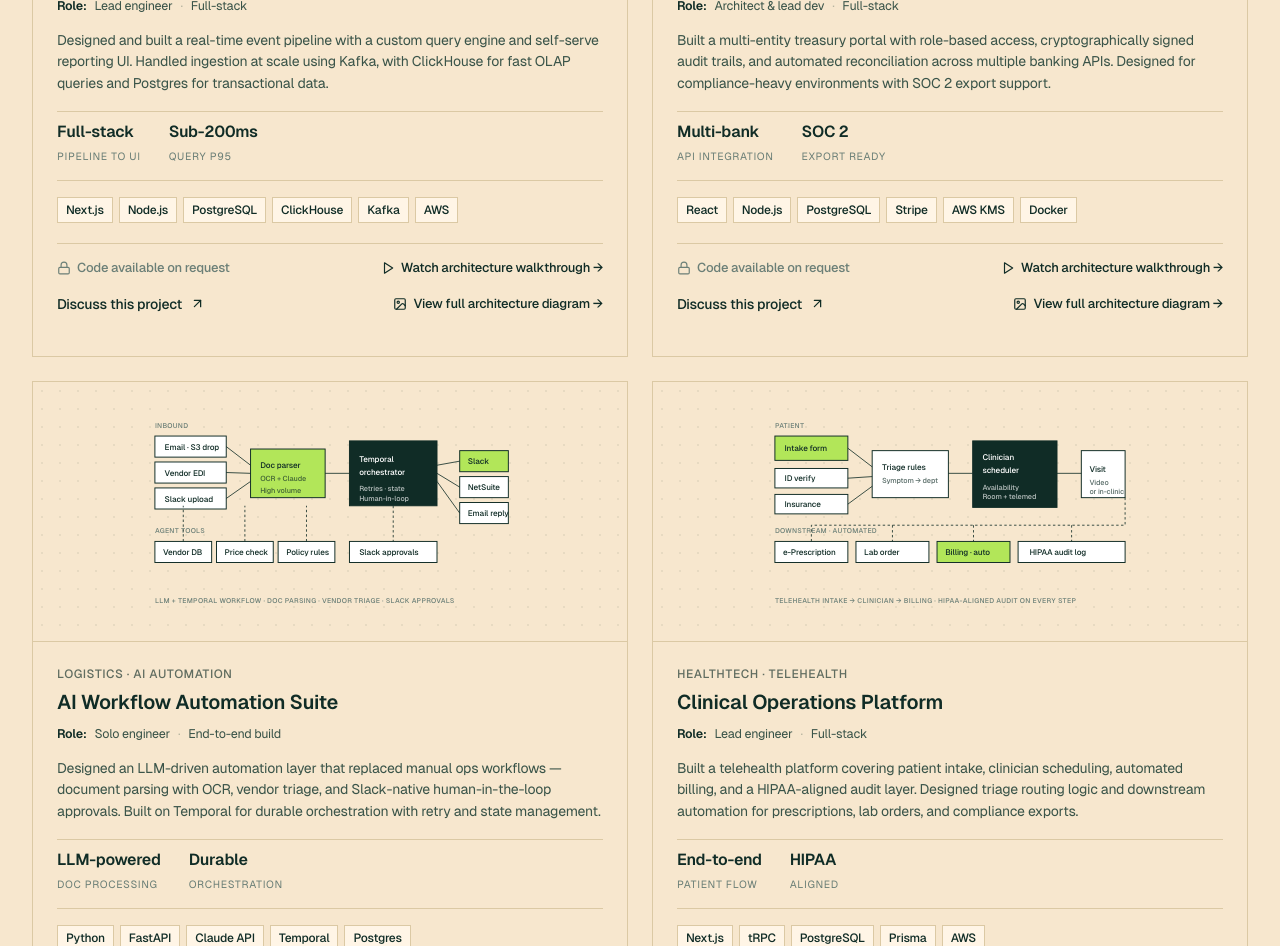
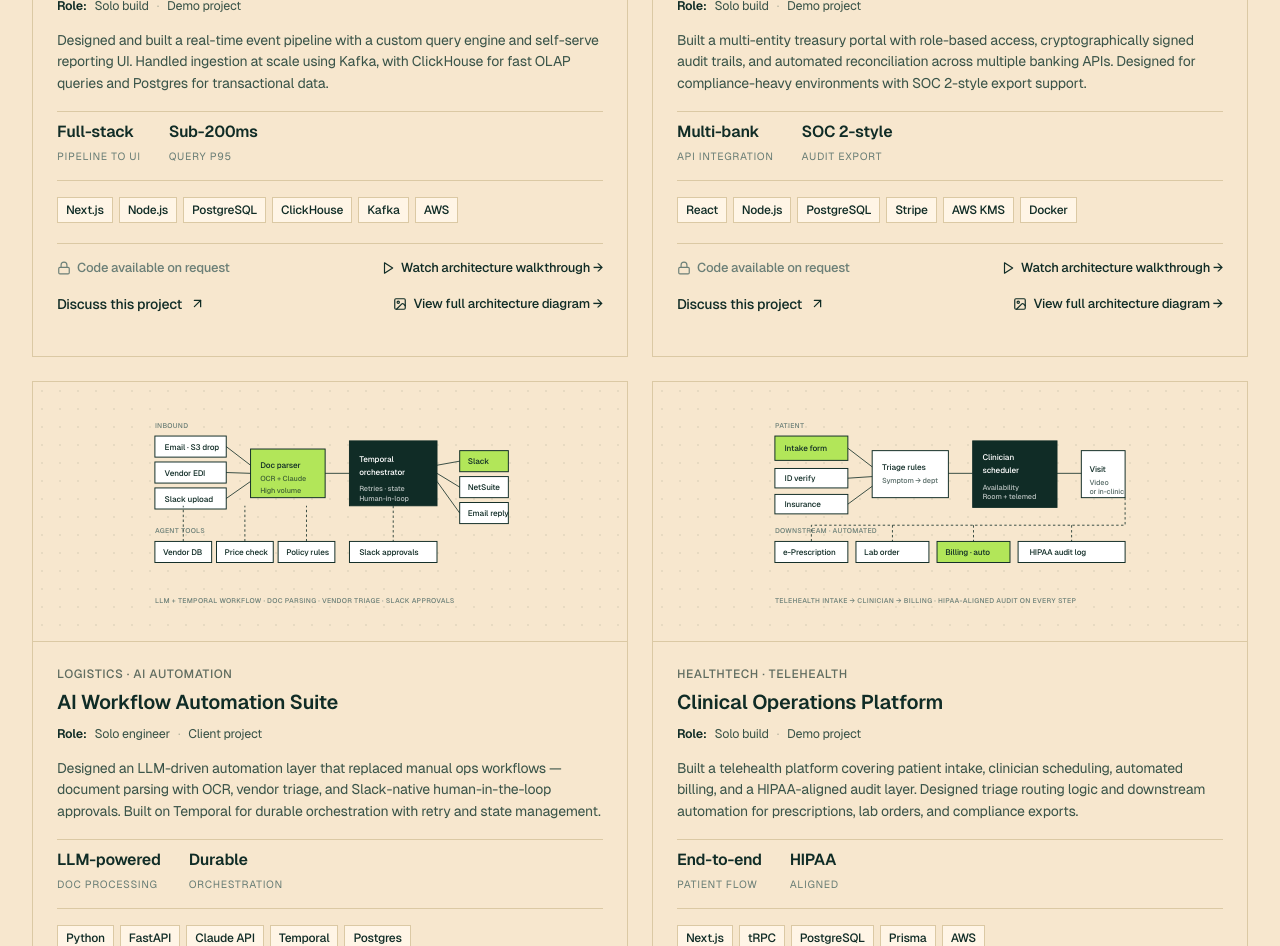
Before and after one commit to krishnanbhupathi/bhupathi-dev, a React (Vite) app: page / in a window 1280 px wide. Shown: the part 1700-2646 px from the top of the page. Built offline with nearby package versions, Linux system fonts and the light colour scheme.

Commit message:
Relabel demo projects and soften compliance claims
- Analytics/Treasury/Clinical: roles to Solo build / Demo project
- AI Workflow: mark as Client project
- Treasury: SOC 2 -> SOC 2-style

```diff
--- a/src/components/projects/projectsData.tsx
+++ b/src/components/projects/projectsData.tsx
@@ -10,8 +10,8 @@ export const PROJECTS: Project[] = [
   {
     category: 'SaaS · Analytics',
     title: 'Real-time Analytics Platform',
-    role: 'Lead engineer',
-    roleSecondary: 'Full-stack',
+    role: 'Solo build',
+    roleSecondary: 'Demo project',
     description:
       'Designed and built a real-time event pipeline with a custom query engine and self-serve reporting UI. Handled ingestion at scale using Kafka, with ClickHouse for fast OLAP queries and Postgres for transactional data.',
     stats: [
@@ -27,13 +27,13 @@ export const PROJECTS: Project[] = [
   {
     category: 'Fintech · Payments',
     title: 'Treasury & Payments Portal',
-    role: 'Architect & lead dev',
-    roleSecondary: 'Full-stack',
+    role: 'Solo build',
+    roleSecondary: 'Demo project',
     description:
-      'Built a multi-entity treasury portal with role-based access, cryptographically signed audit trails, and automated reconciliation across multiple banking APIs. Designed for compliance-heavy environments with SOC 2 export support.',
+      'Built a multi-entity treasury portal with role-based access, cryptographically signed audit trails, and automated reconciliation across multiple banking APIs. Designed for compliance-heavy environments with SOC 2-style export support.',
     stats: [
       { value: 'Multi-bank', label: 'API integration' },
-      { value: 'SOC 2', label: 'Export ready' },
+      { value: 'SOC 2-style', label: 'Audit export' },
     ],
     tech: ['React', 'Node.js', 'PostgreSQL', 'Stripe', 'AWS KMS', 'Docker'],
     diagram: <TreasuryDiagram />,
@@ -45,7 +45,7 @@ export const PROJECTS: Project[] = [
     category: 'Logistics · AI Automation',
     title: 'AI Workflow Automation Suite',
     role: 'Solo engineer',
-    roleSecondary: 'End-to-end build',
+    roleSecondary: 'Client project',
     description:
       'Designed an LLM-driven automation layer that replaced manual ops workflows — document parsing with OCR, vendor triage, and Slack-native human-in-the-loop approvals. Built on Temporal for durable orchestration with retry and state management.',
     stats: [
@@ -61,8 +61,8 @@ export const PROJECTS: Project[] = [
   {
     category: 'HealthTech · Telehealth',
     title: 'Clinical Operations Platform',
-    role: 'Lead engineer',
-    roleSecondary: 'Full-stack',
+    role: 'Solo build',
+    roleSecondary: 'Demo project',
     description:
       'Built a telehealth platform covering patient intake, clinician scheduling, automated billing, and a HIPAA-aligned audit layer. Designed triage routing logic and downstream automation for prescriptions, lab orders, and compliance exports.',
     stats: [
```
